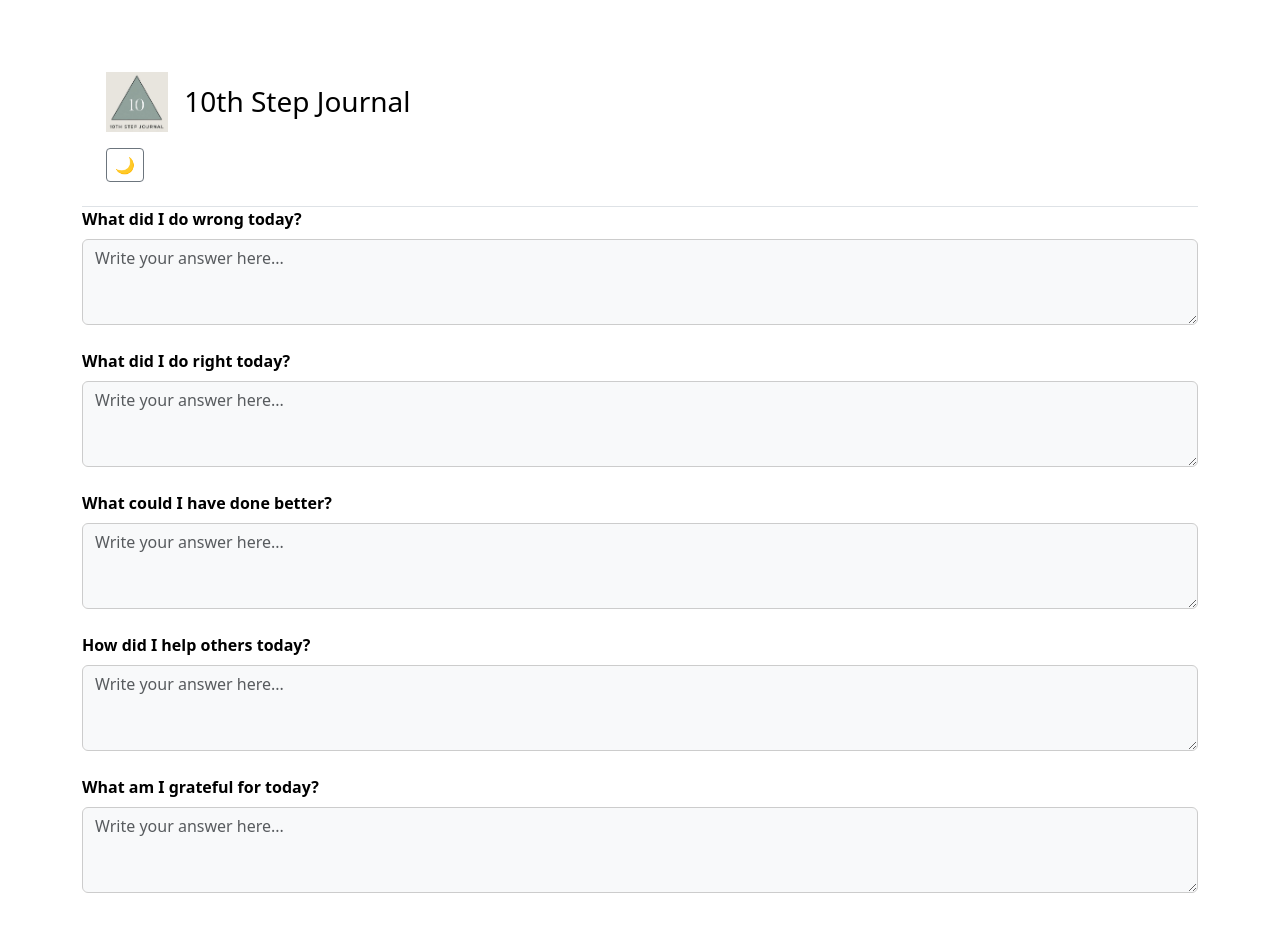
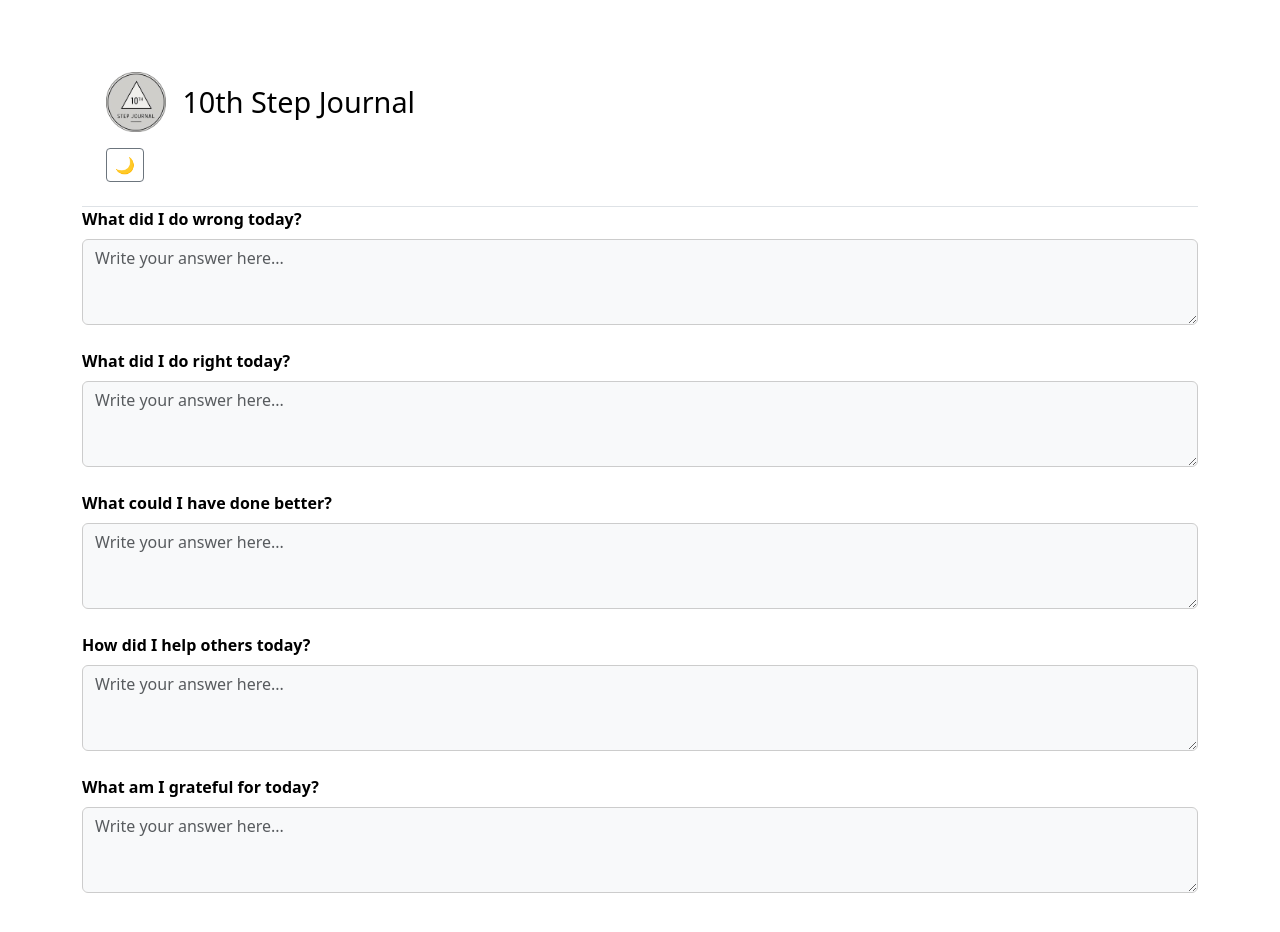
Before and after one commit to s-gruneberg/10step-journal, a React (Vite) app: page / in a window 1280 px wide. Shown: the top 932 px of the page. Built offline with nearby package versions, Linux system fonts and the light colour scheme.

Commit message:
updated logo

```diff
--- a/src/components/Header.tsx
+++ b/src/components/Header.tsx
@@ -11,7 +11,9 @@ const Header = () => {
             {/* Top row: logo + title */}
             <div className="d-flex align-items-center mb-3">
                 <img src={logo} alt="10th Step Logo" height={60} className="me-3" />
-                <h1 className="h3 m-0">10th Step Journal</h1>
+                <h1 className="m-0" style={{ fontSize: '1.8rem' }}>
+                    10th Step Journal
+                </h1>
             </div>
 
             {/* Bottom row: toggle left, hamburger right */}
```
Also changed, not shown: src/assets/10steplogo.png.
